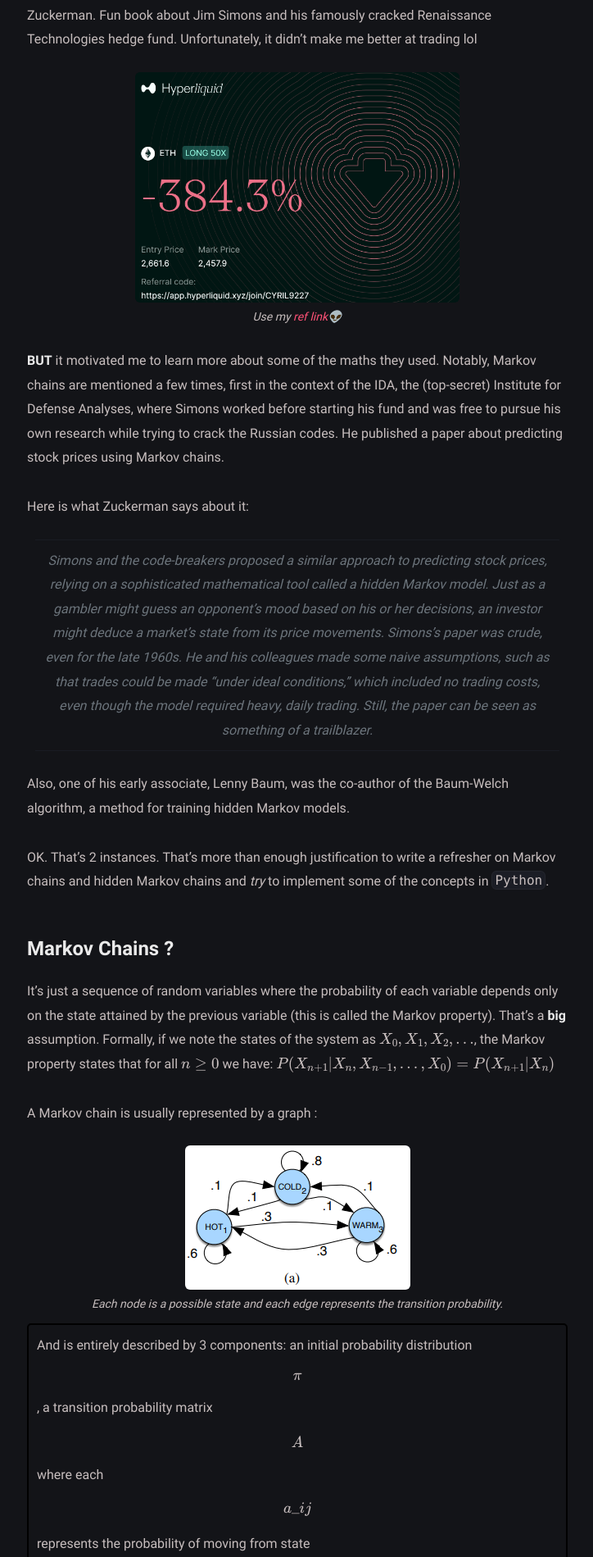
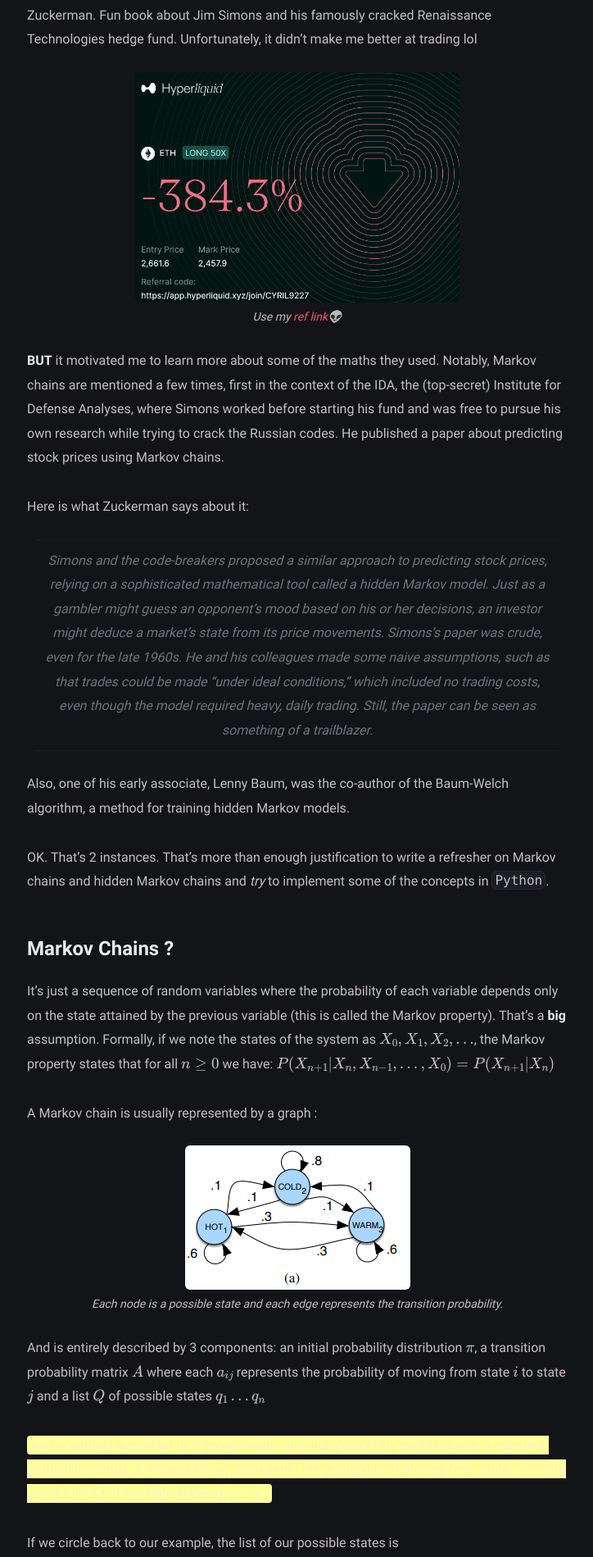
Before and after one commit to Cyril9227/cyril9227.github.io, a Jekyll site: the page built from _posts/markov-chain/2024-08-28-markov-chain.md, in a window 1280 px wide. Shown: the part 435-2334 px from the top of the page at 82% size, without its empty margins (277-1001 px from the left). Built offline with Jekyll 4.4.1, drawn with Linux system fonts in a browser that asks for light colours; some of the changed text lies outside the part shown.

Commit message:
try some css

```diff
--- a/_posts/markov-chain/2024-08-28-markov-chain.md
+++ b/_posts/markov-chain/2024-08-28-markov-chain.md
@@ -41,27 +41,11 @@
   <figcaption style="font-style: italic;">Each node is a possible state and each edge represents the transition probability.</figcaption>
 </figure>
 
-<head>
-    <meta charset="UTF-8">
-    <meta name="viewport" content="width=device-width, initial-scale=1.0">
-    <title>Highlight Text</title>
-    <style>
-        .highlight-box {
-            border: 2px solid #000; /* Border color and thickness */
-            padding: 10px; /* Space between the text and the border */
-            margin: 10px 0; /* Space above and below the box */
-            border-radius: 5px; /* Rounded corners */
-        }
-    </style>
-</head>
-<body>
-    <div class="highlight-box">
-        {% raw %}
-        And is entirely described by 3 components: an initial probability distribution $$\pi$$, a transition probability matrix $$A$$ where each $$a\_{ij}$$ represents the probability of moving from state
-        $$i$$ to state $$j$$ and a list $$Q$$ of possible states $$q\_{1} \ldots q\_{n}$$
-        {% endraw %}
-    </div>
-</body>
+
+And is entirely described by 3 components: an initial probability distribution $$\pi$$, a transition probability matrix $$A$$ where each $$a_{ij}$$ represents the probability of moving from state
+$$i$$ to state $$j$$ and a list $$Q$$ of possible states $$q_{1} \ldots q_{n}$$
+
+<span class="highlight">And is entirely described by 3 components: an initial probability distribution $$\pi$$, a transition probability matrix $$A$$ where each $$a_{ij}$$ represents the probability of moving from state $$i$$ to state $$j$$ and a list $$Q$$ of possible states $$q_{1} \ldots q_{n}$$.</span>
 
 
 If we circle back to our example, the list of our possible states is $$Q = \{HOT, COLD, WARM\}$$, the initial probability distribution could be $$\pi = [0.1, 0.7, 0.2]$$ and, by reading the graph, the transition matrix $$A$$ would be then:
@@ -92,27 +76,9 @@
   <figcaption style="font-style: italic;">The hidden states are represented by the circles and the possible observations with their associated probabilities by the squares.</figcaption>
 </figure>
 
-<head>
-    <meta charset="UTF-8">
-    <meta name="viewport" content="width=device-width, initial-scale=1.0">
-    <title>Highlight Text</title>
-    <style>
-        .highlight-box {
-            border: 2px solid #000; /* Border color and thickness */
-            padding: 10px; /* Space between the text and the border */
-            margin: 10px 0; /* Space above and below the box */
-            border-radius: 5px; /* Rounded corners */
-        }
-    </style>
-</head>
-<body>
-    <div class="highlight-box">
-        {% raw %}
-        A hidden Markov chain is entirely described by 4 components : an initial probability distribution $$\pi$$, a transition probability matrix $$A$$ where each $$a_{ij}$$ represents the probability of moving from state
+
+A hidden Markov chain is entirely described by 4 components : an initial probability distribution $$\pi$$, a transition probability matrix $$A$$ where each $$a_{ij}$$ represents the probability of moving from state
 $$i$$ to state $$j$$, a list $$Q$$ of possible states $$q_{1} ... q_{n}$$ and $$B$$, the emission probability matrix where each $$b_{ij}$$ represents the probability of observing $$O_{j}$$ given that the system is in state $$q_{i}$$
-        {% endraw %}
-    </div>
-</body>
 
 ## The 3 fundamental problems
 
@@ -124,7 +90,9 @@
 
 ## Likelihood
 
-Blabla + example
+Quite easy to understand, we just want to know how likely it is that the model generates a given observation sequence.
+
+
 
 ### Forward Algorithm
 
--- a/_sass/main.scss
+++ b/_sass/main.scss
@@ -100,3 +100,9 @@
     padding: 10px 0;
   }
 }
+
+.highlight {
+  background-color: #ffff99;
+  padding: 2px 4px;
+  border-radius: 4px;
+}
```
